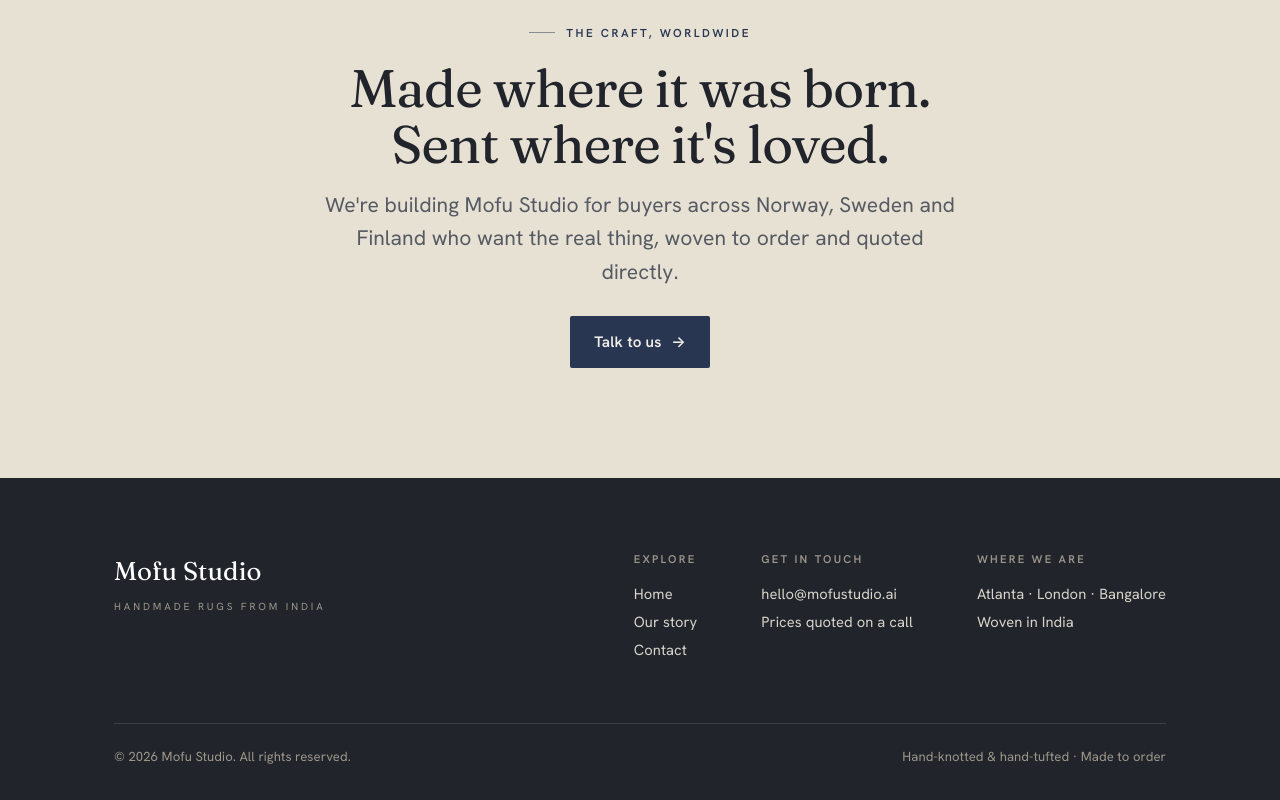
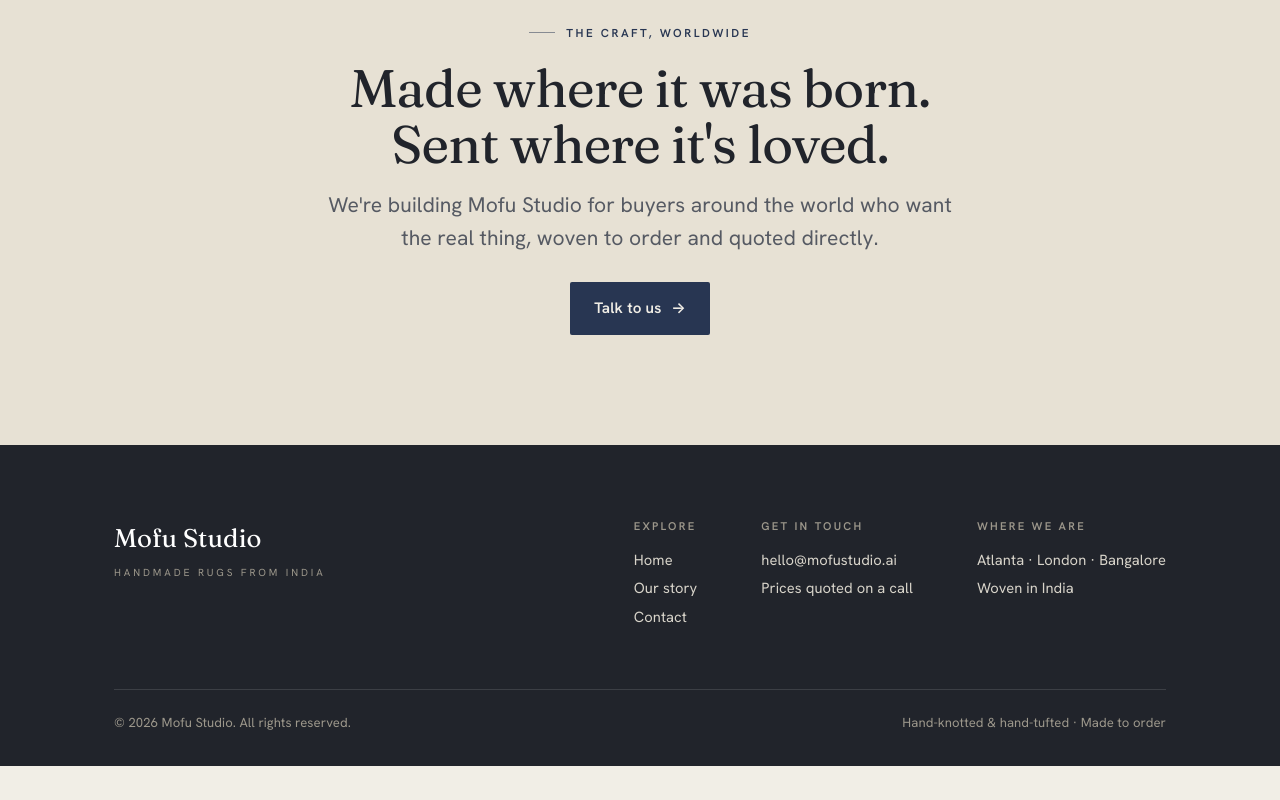
Before and after one commit to mofustudio/mofustuio-site, a plain HTML site: page story.html in a window 1280 px wide. Shown: the part 2604-3404 px from the top of the page. After the commit the page ends 3370 px from the top, so only its background shows below. Drawn offline with Linux system fonts and the light colour scheme.

Commit message:
Update description for global audience

```diff
--- a/story.html
+++ b/story.html
@@ -4,7 +4,7 @@
 <meta charset="utf-8">
 <meta name="viewport" content="width=device-width, initial-scale=1">
 <title>Our Story | Mofu Studio</title>
-<meta name="description" content="Three friends from Agra bringing India's finest handmade rugs to the Nordics.">
+<meta name="description" content="Three friends from Agra bringing India's finest handmade rugs to the world.">
 <link rel="icon" href="favicon.svg" type="image/svg+xml">
 <link rel="preconnect" href="https://fonts.googleapis.com"><link rel="preconnect" href="https://fonts.gstatic.com" crossorigin><link href="https://fonts.googleapis.com/css2?family=Fraunces:opsz,wght@9..144,300;9..144,400;9..144,500&family=Hanken+Grotesk:wght@400;500;600&display=swap" rel="stylesheet">
 <style>
@@ -354,7 +354,7 @@ p{ margin:0 0 1.1rem; max-width:62ch; }
   <div class="wrap reveal">
     <p class="eyebrow" style="justify-content:center;">The craft, worldwide</p>
     <h2>Made where it was born. Sent where it's loved.</h2>
-    <p class="lead" style="margin-inline:auto;">We're building Mofu Studio for buyers across Norway, Sweden and Finland who want the real thing, woven to order and quoted directly.</p>
+    <p class="lead" style="margin-inline:auto;">We're building Mofu Studio for buyers around the world who want the real thing, woven to order and quoted directly.</p>
     <a class="btn btn-primary" href="contact.html">Talk to us <span class="arw">&rarr;</span></a>
   </div>
 </section>
```
